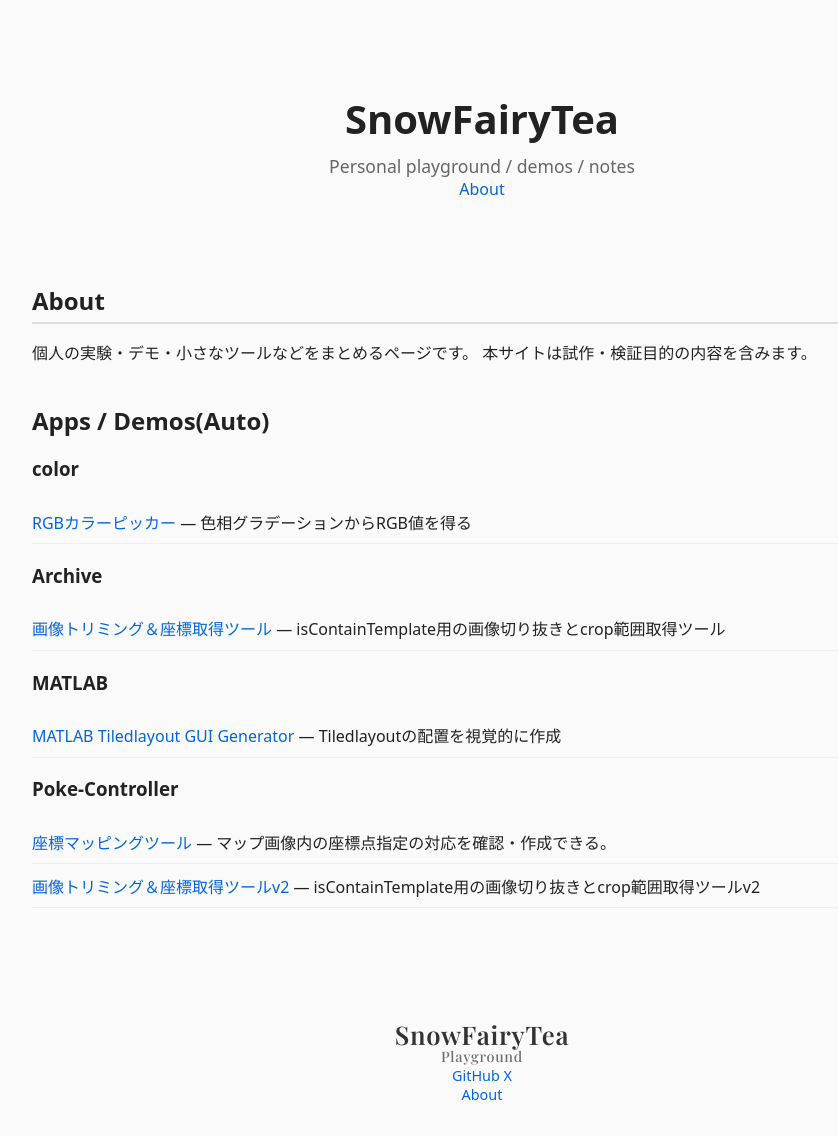
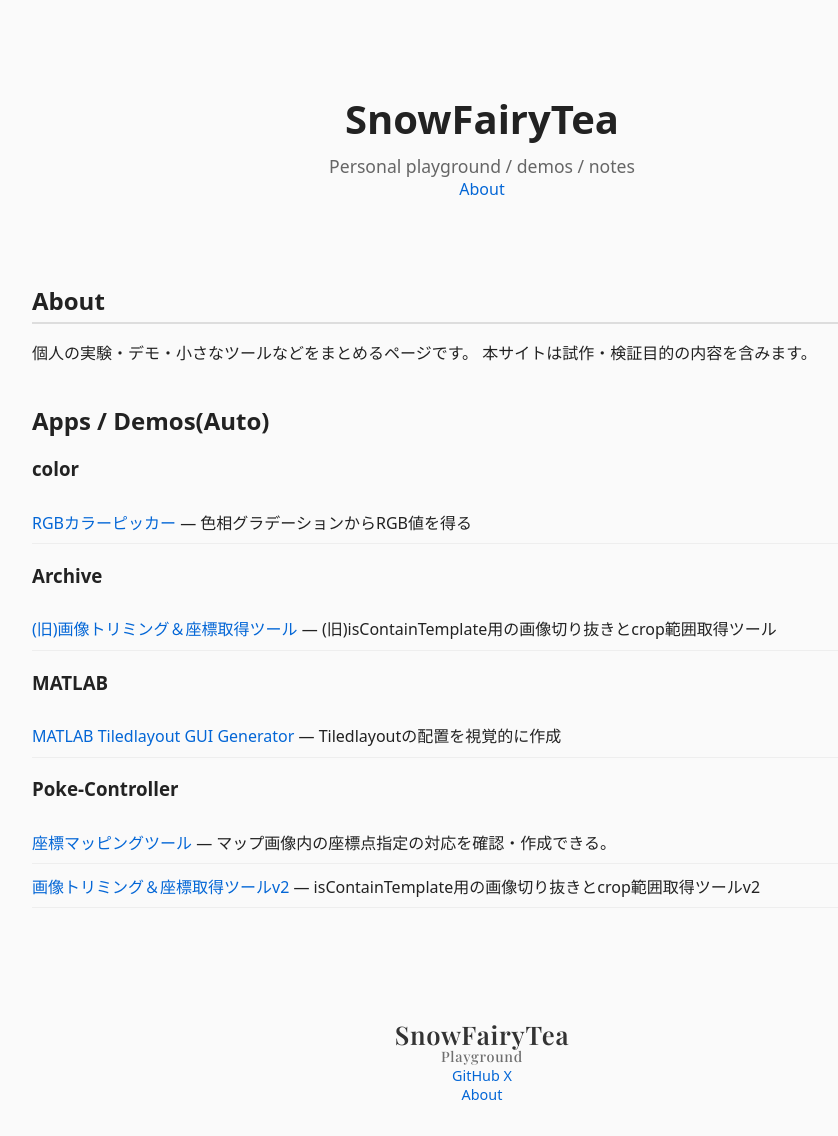
Before and after one commit to SnowFairyTea/playground, a Jekyll site: the page built from index.html, in a window 1280 px wide. Shown: the whole page, without its empty margins (158-996 px from the left). Built offline with Jekyll 4.4.1, drawn with Linux system fonts in a browser that asks for light colours.

Commit message:
Auto-update app list

```diff
--- a/index.html
+++ b/index.html
@@ -23,7 +23,7 @@ layout: home
   </ul>
   <h3>Archive</h3>
   <ul class="apps-list">
-    <li><a href="./apps/image_cropper_tool/">画像トリミング＆座標取得ツール</a> — isContainTemplate用の画像切り抜きとcrop範囲取得ツール</li>
+    <li><a href="./apps/image_cropper_tool/">(旧)画像トリミング＆座標取得ツール</a> — (旧)isContainTemplate用の画像切り抜きとcrop範囲取得ツール</li>
   </ul>
   <h3>MATLAB</h3>
   <ul class="apps-list">
```
